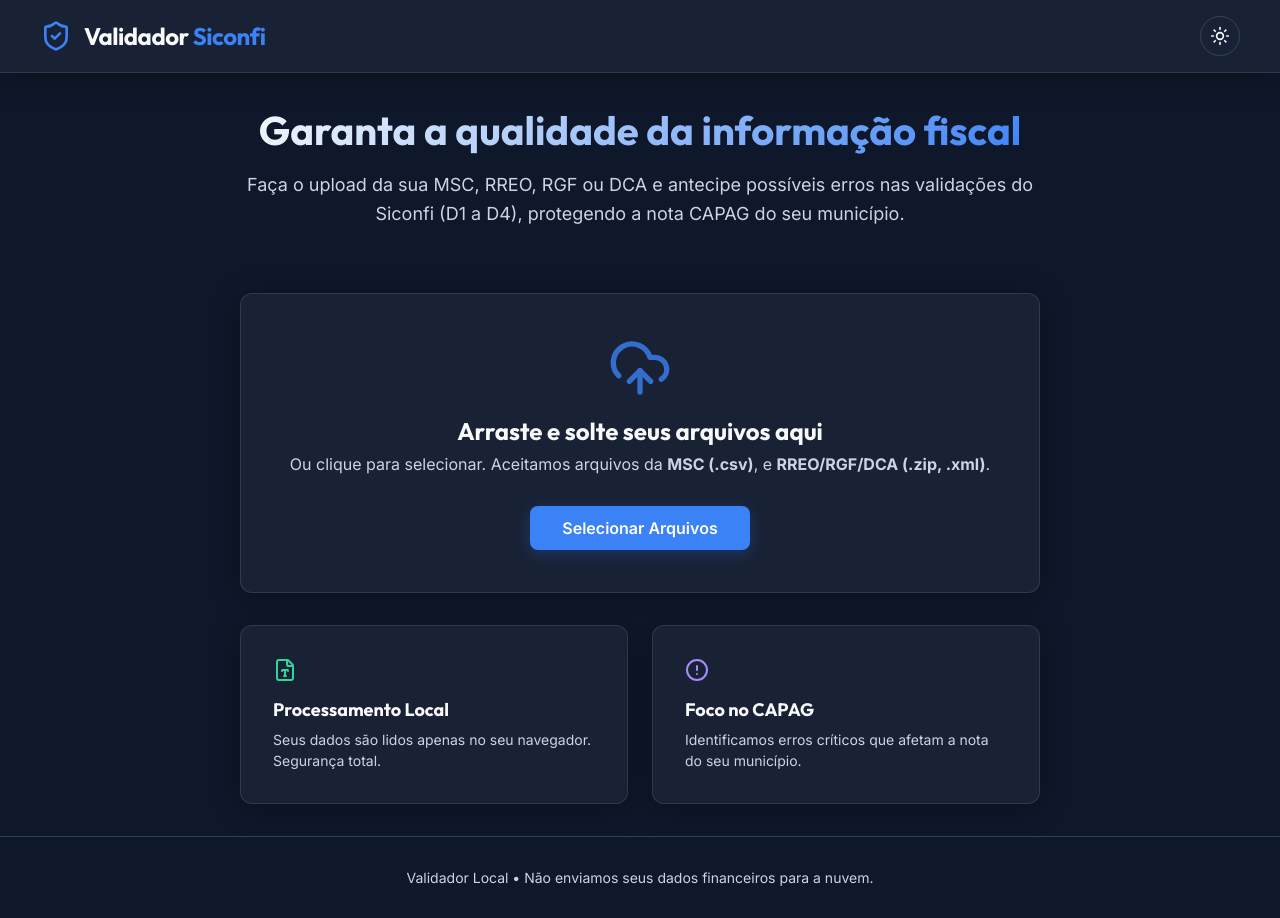
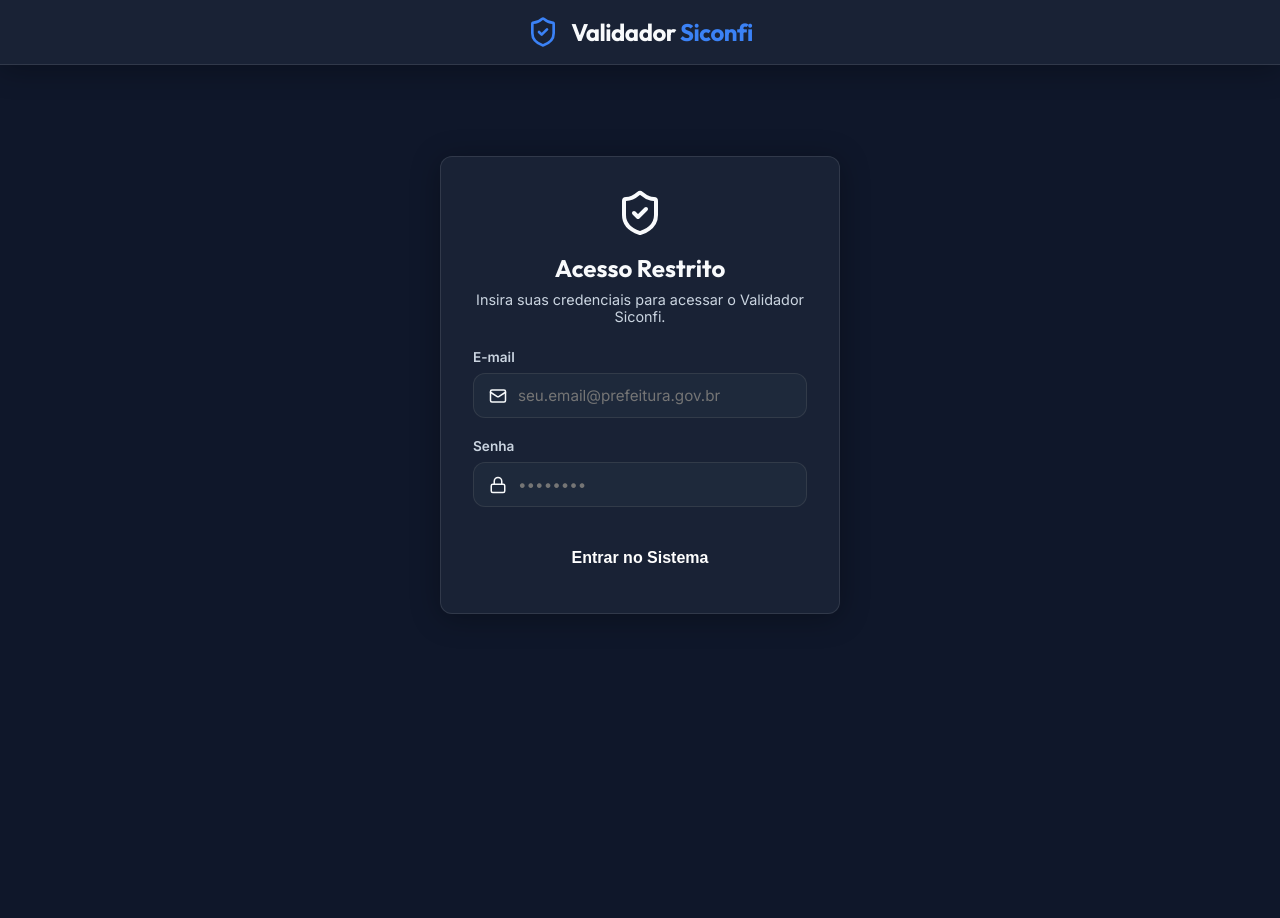
Before and after one commit to Andersonspita/validador-siconfi, a React (Vite) app: page / in a window 1280 px wide. After the commit the page ends 800 px from the top, so only its background shows below. Built offline with nearby package versions, Linux system fonts and the light colour scheme; no server answers.

Commit message:
feat: Add Firebase authentication login

```diff
--- a/package.json
+++ b/package.json
@@ -8,13 +8,15 @@
     "dev": "vite",
     "build": "tsc && vite build",
     "preview": "vite preview",
-    "test": "echo \"Error: no test specified\" && exit 1"
+    "predeploy": "npm run build",
+    "deploy": "gh-pages -d dist"
   },
   "keywords": [],
   "author": "",
   "license": "ISC",
   "dependencies": {
     "fast-xml-parser": "^5.8.0",
+    "firebase": "^12.14.0",
     "jszip": "^3.10.1",
     "lucide-react": "^1.18.0",
     "papaparse": "^5.5.3",
@@ -26,6 +28,7 @@
     "@types/react": "^19.2.17",
     "@types/react-dom": "^19.2.3",
     "@vitejs/plugin-react": "^6.0.2",
+    "gh-pages": "^6.3.0",
     "typescript": "^6.0.3",
     "vite": "^8.0.16"
   }
--- a/src/App.tsx
+++ b/src/App.tsx
@@ -1,19 +1,61 @@
 import { useState, useEffect } from 'react';
-import { Moon, Sun, ShieldCheck } from 'lucide-react';
+import { Moon, Sun, ShieldCheck, LogOut, Loader2 } from 'lucide-react';
 import Dropzone from './components/Dropzone';
 import ReportDashboard from './components/ReportDashboard';
+import Login from './components/Login';
+import { auth } from './firebase';
+import { onAuthStateChanged, signOut, User } from 'firebase/auth';
 
 function App() {
   const [theme, setTheme] = useState<'light' | 'dark'>('dark');
   const [files, setFiles] = useState<File[]>([]);
+  const [user, setUser] = useState<User | null>(null);
+  const [loadingAuth, setLoadingAuth] = useState(true);
 
   useEffect(() => {
     document.body.className = `theme-${theme}`;
   }, [theme]);
 
+  useEffect(() => {
+    const unsubscribe = onAuthStateChanged(auth, (currentUser) => {
+      setUser(currentUser);
+      setLoadingAuth(false);
+    });
+    return () => unsubscribe();
+  }, []);
+
   const toggleTheme = () => {
     setTheme(prev => prev === 'light' ? 'dark' : 'light');
   };
+
+  const handleLogout = async () => {
+    await signOut(auth);
+    setFiles([]);
+  };
+
+  if (loadingAuth) {
+    return (
+      <div className="app-container" style={{ display: 'flex', alignItems: 'center', justifyContent: 'center' }}>
+        <Loader2 size={48} className="spin" style={{ color: 'var(--primary)' }} />
+      </div>
+    );
+  }
+
+  if (!user) {
+    return (
+      <div className="app-container">
+        <header className="glass-header">
+          <div className="header-content" style={{ justifyContent: 'center' }}>
+            <div className="logo-container">
+              <ShieldCheck className="logo-icon" size={32} />
+              <h1>Validador <span>Siconfi</span></h1>
+            </div>
+          </div>
+        </header>
+        <Login />
+      </div>
+    );
+  }
 
   return (
     <div className="app-container">
@@ -26,6 +68,9 @@
           <div className="header-actions">
             <button onClick={toggleTheme} className="icon-btn" aria-label="Toggle Theme">
               {theme === 'light' ? <Moon size={20} /> : <Sun size={20} />}
+            </button>
+            <button onClick={handleLogout} className="icon-btn logout-btn" aria-label="Sair" title="Sair">
+              <LogOut size={20} />
             </button>
           </div>
         </div>
--- /dev/null
+++ b/src/components/Login.css
@@ -0,0 +1,125 @@
+.login-container {
+  display: flex;
+  align-items: center;
+  justify-content: center;
+  min-height: calc(100vh - 160px); /* Account for header/footer */
+  padding: 2rem;
+}
+
+.login-card {
+  width: 100%;
+  max-width: 400px;
+  padding: 2.5rem;
+  display: flex;
+  flex-direction: column;
+  gap: 1.5rem;
+}
+
+.login-header {
+  text-align: center;
+  display: flex;
+  flex-direction: column;
+  align-items: center;
+  gap: 0.5rem;
+}
+
+.login-logo {
+  color: var(--primary);
+  margin-bottom: 0.5rem;
+}
+
+.login-header h2 {
+  font-size: 1.5rem;
+  color: var(--text-primary);
+}
+
+.login-header p {
+  color: var(--text-secondary);
+  font-size: 0.9rem;
+}
+
+.login-error {
+  display: flex;
+  align-items: center;
+  gap: 0.5rem;
+  background: rgba(239, 68, 68, 0.1);
+  color: var(--error);
+  padding: 0.75rem 1rem;
+  border-radius: var(--border-radius);
+  font-size: 0.85rem;
+  font-weight: 500;
+}
+
+.login-form {
+  display: flex;
+  flex-direction: column;
+  gap: 1.25rem;
+}
+
+.form-group {
+  display: flex;
+  flex-direction: column;
+  gap: 0.5rem;
+}
+
+.form-group label {
+  font-size: 0.85rem;
+  font-weight: 600;
+  color: var(--text-secondary);
+}
+
+.input-wrapper {
+  position: relative;
+  display: flex;
+  align-items: center;
+}
+
+.input-icon {
+  position: absolute;
+  left: 1rem;
+  color: var(--text-muted);
+}
+
+.input-wrapper input {
+  width: 100%;
+  padding: 0.75rem 1rem 0.75rem 2.75rem;
+  background: var(--bg-secondary);
+  border: 1px solid rgba(128, 128, 128, 0.2);
+  border-radius: var(--border-radius);
+  color: var(--text-primary);
+  font-family: inherit;
+  font-size: 0.95rem;
+  transition: var(--transition);
+}
+
+.input-wrapper input:focus {
+  outline: none;
+  border-color: var(--primary);
+  background: var(--bg-primary);
+}
+
+.login-btn {
+  background: var(--primary);
+  color: white;
+  border: none;
+  padding: 0.85rem;
+  border-radius: var(--border-radius);
+  font-weight: 600;
+  font-size: 1rem;
+  cursor: pointer;
+  display: flex;
+  align-items: center;
+  justify-content: center;
+  transition: var(--transition);
+  margin-top: 0.5rem;
+}
+
+.login-btn:hover:not(:disabled) {
+  filter: brightness(1.1);
+  transform: translateY(-2px);
+}
+
+.login-btn:disabled {
+  opacity: 0.7;
+  cursor: not-allowed;
+}
--- /dev/null
+++ b/src/components/Login.tsx
@@ -0,0 +1,83 @@
+import { useState } from 'react';
+import { signInWithEmailAndPassword } from 'firebase/auth';
+import { auth } from '../firebase';
+import { ShieldCheck, Lock, Mail, Loader2, AlertCircle } from 'lucide-react';
+import './Login.css';
+
+export default function Login() {
+  const [email, setEmail] = useState('');
+  const [password, setPassword] = useState('');
+  const [loading, setLoading] = useState(false);
+  const [error, setError] = useState('');
+
+  const handleLogin = async (e: React.FormEvent) => {
+    e.preventDefault();
+    setLoading(true);
+    setError('');
+
+    try {
+      await signInWithEmailAndPassword(auth, email, password);
+    } catch (err: any) {
+      if (err.code === 'auth/invalid-credential' || err.code === 'auth/user-not-found' || err.code === 'auth/wrong-password') {
+        setError('E-mail ou senha incorretos.');
+      } else {
+        setError('Erro na autenticação. Verifique se configurou as chaves do Firebase.');
+      }
+    } finally {
+      setLoading(false);
+    }
+  };
+
+  return (
+    <div className="login-container">
+      <div className="login-card glass-panel animate-fade-in">
+        <div className="login-header">
+          <ShieldCheck size={48} className="login-logo" />
+          <h2>Acesso Restrito</h2>
+          <p>Insira suas credenciais para acessar o Validador Siconfi.</p>
+        </div>
+
+        {error && (
+          <div className="login-error">
+            <AlertCircle size={16} />
+            <span>{error}</span>
+          </div>
+        )}
+
+        <form onSubmit={handleLogin} className="login-form">
+          <div className="form-group">
+            <label>E-mail</label>
+            <div className="input-wrapper">
+              <Mail size={18} className="input-icon" />
+              <input
+                type="email"
+                value={email}
+                onChange={(e) => setEmail(e.target.value)}
+                placeholder="seu.email@prefeitura.gov.br"
+                required
+              />
+            </div>
+          </div>
+
+          <div className="form-group">
+            <label>Senha</label>
+            <div className="input-wrapper">
+              <Lock size={18} className="input-icon" />
+              <input
+                type="password"
+                value={password}
+                onChange={(e) => setPassword(e.target.value)}
+                placeholder="••••••••"
+                required
+              />
+            </div>
+          </div>
+
+          <button type="submit" className="login-btn" disabled={loading}>
+            {loading ? <Loader2 size={20} className="spin" /> : 'Entrar no Sistema'}
+          </button>
+        </form>
+      </div>
+    </div>
+  );
+}
--- /dev/null
+++ b/src/firebase.ts
@@ -0,0 +1,14 @@
+import { initializeApp } from 'firebase/app';
+import { getAuth } from 'firebase/auth';
+
+const firebaseConfig = {
+  apiKey: import.meta.env.VITE_FIREBASE_API_KEY,
+  authDomain: import.meta.env.VITE_FIREBASE_AUTH_DOMAIN,
+  projectId: import.meta.env.VITE_FIREBASE_PROJECT_ID,
+  storageBucket: import.meta.env.VITE_FIREBASE_STORAGE_BUCKET,
+  messagingSenderId: import.meta.env.VITE_FIREBASE_MESSAGING_SENDER_ID,
+  appId: import.meta.env.VITE_FIREBASE_APP_ID
+};
+
+const app = initializeApp(firebaseConfig);
+export const auth = getAuth(app);
```
Also changed, not shown: 2 other files (tests, documents, lock files or other folders).
